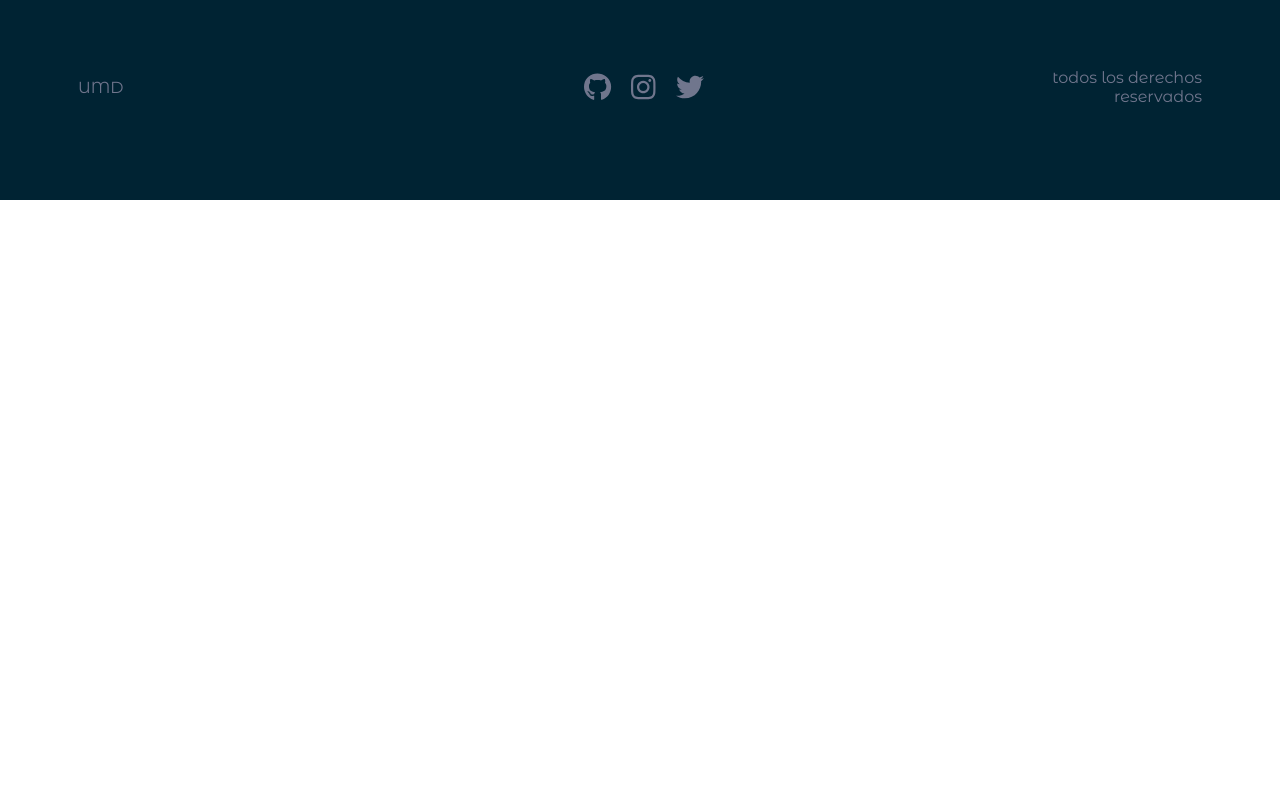
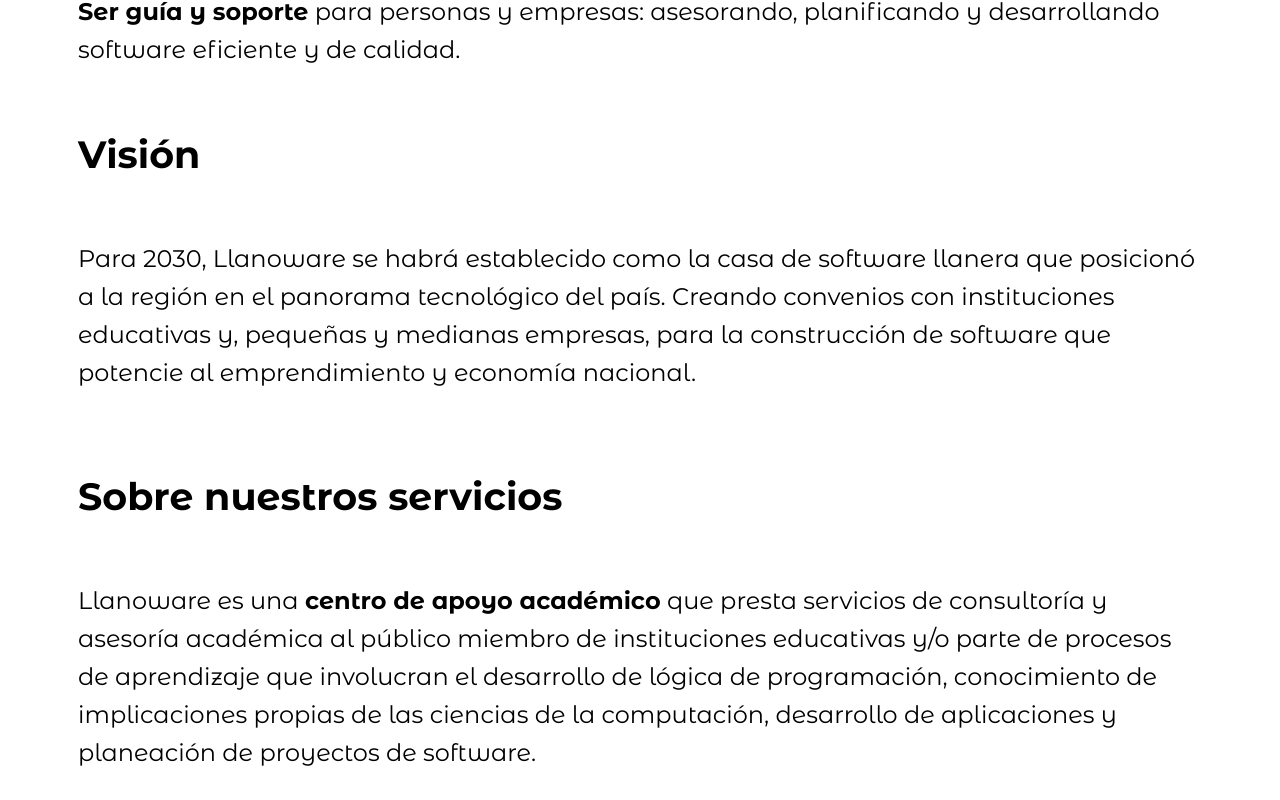
Before and after one commit to 80asv/llanoware, a React (Create React App) app: page /nosotros in a window 1280 px wide. Shown: the part 680-1480 px from the top of the page. Before the commit the page ends 880 px from the top, so only its background shows below. Built offline with nearby package versions, Linux system fonts and the light colour scheme.

Commit message:
Loader Form ans uninstall oher dependences

```diff
--- a/package.json
+++ b/package.json
@@ -3,21 +3,17 @@
   "version": "0.1.0",
   "private": true,
   "dependencies": {
-    "@emotion/react": "^11.10.5",
-    "@emotion/styled": "^11.10.5",
     "@fortawesome/fontawesome-svg-core": "^6.2.1",
     "@fortawesome/free-brands-svg-icons": "^6.2.1",
     "@fortawesome/free-solid-svg-icons": "^6.2.1",
     "@fortawesome/react-fontawesome": "^0.2.0",
-    "@mui/icons-material": "^5.10.14",
-    "@mui/material": "^5.10.14",
     "@testing-library/jest-dom": "^5.16.5",
     "@testing-library/react": "^13.4.0",
     "@testing-library/user-event": "^13.5.0",
     "aos": "^2.3.4",
-    "hover.css": "^2.3.2",
     "react": "^18.2.0",
     "react-dom": "^18.2.0",
+    "react-hot-toast": "^2.4.0",
     "react-router-dom": "^6.4.3",
     "react-scripts": "5.0.1",
     "styled-components": "^5.3.6",
--- a/public/index.html
+++ b/public/index.html
@@ -2,42 +2,18 @@
 <html lang="en">
   <head>
     <meta charset="utf-8" />
-    <link rel="icon" href="%PUBLIC_URL%/favicon.ico" />
+    <link rel="icon" href="./assets/Llanoware.ico" />
     <meta name="viewport" content="width=device-width, initial-scale=1" />
     <meta name="theme-color" content="#000000" />
     <meta
       name="description"
       content="Web site created using create-react-app"
     />
-    <link rel="apple-touch-icon" href="%PUBLIC_URL%/logo192.png" />
-    <!--
-      manifest.json provides metadata used when your web app is installed on a
-      user's mobile device or desktop. See https://developers.google.com/web/fundamentals/web-app-manifest/
-    -->
     <link rel="manifest" href="%PUBLIC_URL%/manifest.json" />
-    <!--
-      Notice the use of %PUBLIC_URL% in the tags above.
-      It will be replaced with the URL of the `public` folder during the build.
-      Only files inside the `public` folder can be referenced from the HTML.
-
-      Unlike "/favicon.ico" or "favicon.ico", "%PUBLIC_URL%/favicon.ico" will
-      work correctly both with client-side routing and a non-root public URL.
-      Learn how to configure a non-root public URL by running `npm run build`.
-    -->
-    <title>React App</title>
+    <title>Llanoware</title>
   </head>
   <body>
     <noscript>You need to enable JavaScript to run this app.</noscript>
     <div id="root"></div>
-    <!--
-      This HTML file is a template.
-      If you open it directly in the browser, you will see an empty page.
-
-      You can add webfonts, meta tags, or analytics to this file.
-      The build step will place the bundled scripts into the <body> tag.
-
-      To begin the development, run `npm start` or `yarn start`.
-      To create a production bundle, use `npm run build` or `yarn build`.
-    -->
   </body>
 </html>
--- a/src/components/Card/Card.js
+++ b/src/components/Card/Card.js
@@ -29,7 +29,6 @@
 
     const Tarjeta = styled.div`
         max-width: 395px;
-        height: 270px;
         border-radius: 32px;
         box-shadow: rgba(100, 100, 111, 0.2) 0px 7px 29px 0px;
         flex-grow: 1;
@@ -44,7 +43,8 @@
 
 
     const DescripcionCard = styled.p({
-        fontSize: "16px",
+        fontSize: "18px",
+        lineHeight: "34px",
         padding: "20px"
     })
 
--- a/src/pages/AgendarTutoria.css
+++ b/src/components/Formulario/Formulario.css
@@ -1,21 +1,3 @@
-.container-form{
-    display: flex;
-    flex-direction: column;
-
-    align-items: flex-start;
-    max-width: 1124px;
-    padding: 0 4rem;
-    margin: 6rem auto;
-}
-.container-form h2{
-    font-size: 58px;
-    color: #002333;
-    margin: 10px 0;
-}
-.container-form p{
-    font-size: 24px;
-    line-height: 38px;
-}
 .container-form label{
     font-size: 18px;
 }
@@ -116,16 +98,6 @@
     cursor: pointer;
 }
 @media screen and (max-width: 660px) {
-    .container-form{
-        padding: 0 1rem;
-    }
-    .container-form h2{
-        font-size: 32px;
-    }
-    .container-form p{
-        font-size: 17px;
-        line-height: 32px;
-    }
     .form-datos-personales h3, .form-fecha h3{
         font-size: 20px;
     }
@@ -142,4 +114,8 @@
     #detalles{
         height: 8rem;
     }
+    #agendar{
+        font-size: 16px;
+        width: 210px;
+    }
 }
--- /dev/null
+++ b/src/components/Loader/Loader.css
@@ -0,0 +1,43 @@
+.loader {
+    width: 80px;
+    height: 80px;
+    border: 5px solid #002333;
+    border-radius: 50%;
+    display: inline-block;
+    position: relative;
+    box-sizing: border-box;
+    animation: rotation 1s linear infinite;
+    margin: auto;
+}
+.loader::after {
+    content: '';
+    box-sizing: border-box;
+    position: absolute;
+    left: 50%;
+    top: 50%;
+    transform: translate(-50%, -50%);
+    width: 95px;
+    height: 95px;
+    border-radius: 50%;
+    border: 3px solid;
+    border-color: #ff5858 transparent;
+}
+@keyframes rotation {
+    0% {
+        transform: rotate(0deg);
+    }
+    100% {
+        transform: rotate(360deg);
+    }
+}
+@media screen and (max-width: 660px) {
+    .loader {
+        width: 48px;
+        height: 48px;
+        border: 3px solid #002333;
+    }
+    .loader::after {
+        width: 56px;
+        height: 56px;
+    }
+}
--- /dev/null
+++ b/src/components/Loader/Loader.js
@@ -0,0 +1,10 @@
+import React from 'react'
+import './Loader.css'
+
+const Loader = () => {
+    return (
+        <span class="loader"></span>
+    )
+}
+
+export default Loader
--- a/src/components/Sections/Areas.js
+++ b/src/components/Sections/Areas.js
@@ -1,6 +1,7 @@
 import React from 'react'
 import { Card } from '../Card/Card'
 import styled from 'styled-components'
+import BtnAgendar from '../BtnAgendar/BtnAgendar';
 
 export const Areas = () => {
     const Tarjetas = styled.div`
@@ -9,6 +10,7 @@
         flex-wrap: wrap;
         gap: 4rem;
         margin-top: 6rem;
+        margin-bottom: 6rem;
 
         @media screen and (max-width: 660px) {
 			    gap: 2rem;
@@ -18,11 +20,12 @@
     <section className='areas'>
         <h2>Areas enfocadas</h2>
         <Tarjetas className='cards'>
-            <Card titulo="NOse" urlImg="https://www.placeimg.com/300/300/animals" descripcion="Despliegue de paginas web, manejo de frameworks" transicion="fade-up"/>
-            <Card titulo="Proyectos Universitarios" urlImg="https://www.placeimg.com/300/300/people" descripcion="Temas visto en clase que son complicados" transicion="fade-up"/>
-            <Card titulo="Proyectos personales" urlImg="https://www.placeimg.com/300/300/nature" descripcion="Solucionamos errores y refactorizamos tu código" transicion="fade-up"/>
-            <Card titulo="Desarrollo web" urlImg="https://www.placeimg.com/300/300/tech" descripcion="Despliegue de paginas web, manejo de frameworks" transicion="fade-up"/>
+            <Card titulo="Lógica de Programación" urlImg="https://www.placeimg.com/300/300/animals" descripcion="Temas escenciales al momentos de programar, conceptos básicos y complejos" transicion="fade-up"/>
+            <Card titulo="Proyectos Universitarios" urlImg="https://www.placeimg.com/300/300/people" descripcion="¿No tienes quién te explique? Te explicamos temas que hayas visto en clase y no te hayan quedado muy claro. ¡Tambien te ayudamos a impulsar tu proyectos académicos!" transicion="fade-up"/>
+            <Card titulo="Proyectos personales" urlImg="https://www.placeimg.com/300/300/nature" descripcion="¿Estropeaste un proyecto? ¿No sabes como integrar una funcionalidad en tu código? Nosotros te ayudamos a resolver esos grander errores en tu programa y a aplicar nuevas tecnicas de programación" transicion="fade-up"/>
+            <Card titulo="¡Muchas áreas mas!" urlImg="https://www.placeimg.com/300/300/tech" descripcion='Tambien abarcamos areas de desarrollo de sitios web, aplicaciones, frontend, backend, entre muchas mas temas como tambien en parasigmas de programación' transicion="fade-up"/>
         </Tarjetas>
+        <BtnAgendar/>
     </section>
   )
 }
--- a/src/pages/Inicio.js
+++ b/src/pages/Inicio.js
@@ -22,7 +22,7 @@
 			<div className='inicio'>
 				<div>
 				<h1>Software Llanero<br/>para el mundo entero</h1>
-				<p>Somos una empresa enfocada a ayudarte en<br/>temas de programación y desarrollo de<br/>software</p>
+				<p>Somos una empresa enfocada a ayudarte en<br/>temas de <b>programación y desarrollo de<br/>software</b></p>
 				<BtnAgendar/>
 				</div>
 			</div>
--- a/src/pages/Nosotros.js
+++ b/src/pages/Nosotros.js
@@ -1,14 +1,66 @@
 import React from 'react'
-import './Nosotros.css'
+import styled from 'styled-components';
 
 const Nosotros = () => {
-  return (
-    <main>
-		<div className='nosotros'>
-			<h1>Llanoware</h1>
-		</div>
-	</main>
-  )
+	const NosotrosStyles = styled.div`
+		display: flex;
+		flex-direction: column;
+		align-items: flex-start;
+		max-width: 1124px;
+		padding: 0 4rem;
+		margin: 6rem auto;
+
+		h2{
+			font-size: 58px;
+			color: #002333;
+			margin: 10px 0;
+		}
+		h3{
+			font-size: 38px;
+		}
+		p{
+			font-size: 24px;
+			line-height: 38px;
+		}
+		@media screen and (max-width: 660px) {
+			padding: 0 1rem;
+			h2{
+				font-size: 40px;
+			}
+			h3{
+				font-size: 28px;
+			}
+			p{
+				font-size: 20px;
+				line-height: 37px;
+			}
+		}
+	`;
+	return (
+		<main>
+			<NosotrosStyles className='nosotros'>
+				<h2>Llanoware</h2>
+				<p>
+					Llanoware nace en la ciudad de Villavicencio buscando y apostando por el talento tecnológico local, que <b>brinda apoyo integral y transversal en el área de la programación</b>, diseño y desarrollo de software por medio de servicios de asesoría y consultoría académica enfocada, desde educación básica hasta universitaria.
+				</p>
+				<br />
+				<h3>Misión</h3>
+				<p>
+					<b>Ser guía y soporte</b> para personas y empresas: asesorando, planificando y desarrollando software eficiente y de calidad.
+				</p>
+				<h3>Visión</h3>
+				<p>
+					Para 2030, Llanoware se habrá establecido como la casa de software llanera que posicionó a la región en el panorama tecnológico del país. Creando convenios con instituciones educativas y, pequeñas y medianas empresas, para la construcción de software que potencie al emprendimiento y economía nacional.
+				</p>
+				<br />
+				<h3>Sobre nuestros servicios</h3>
+				<p>
+					Llanoware es una <b>centro de apoyo académico</b> que presta servicios de consultoría y asesoría académica al público miembro de instituciones educativas y/o parte de procesos de aprendizaje que involucran el desarrollo de lógica de programación, conocimiento de implicaciones propias de las ciencias de la computación, desarrollo de aplicaciones y planeación de proyectos de software.
+				</p>
+
+			</NosotrosStyles>
+		</main>
+	)
 }
 
 export default Nosotros
```
Also changed, not shown: src/components/Formulario/Formulario.js (added, +66 -0 lines), src/pages/AgendarTutoria.js (+33 -48 lines), 2 other files (tests, documents, lock files or other folders).
